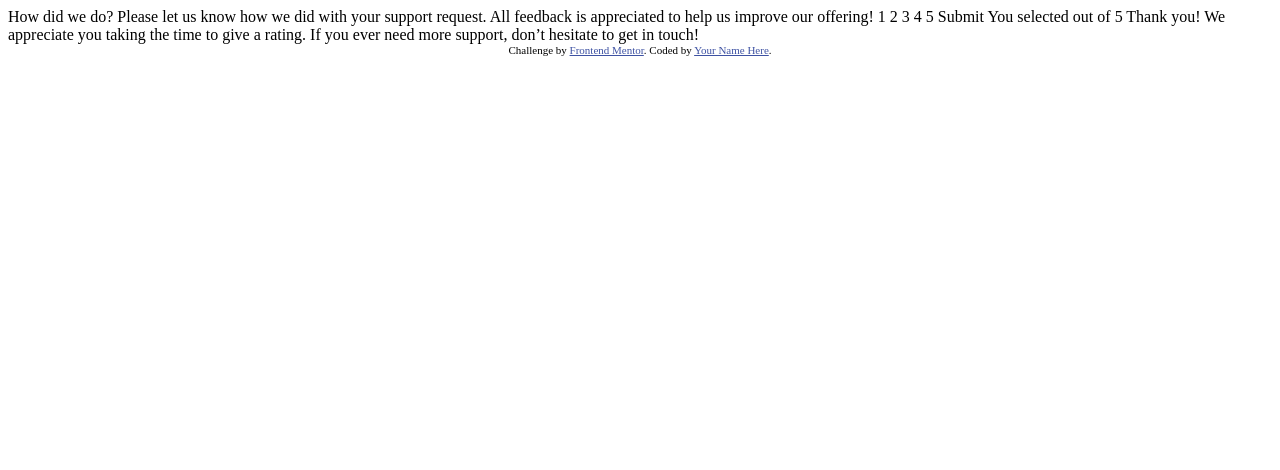
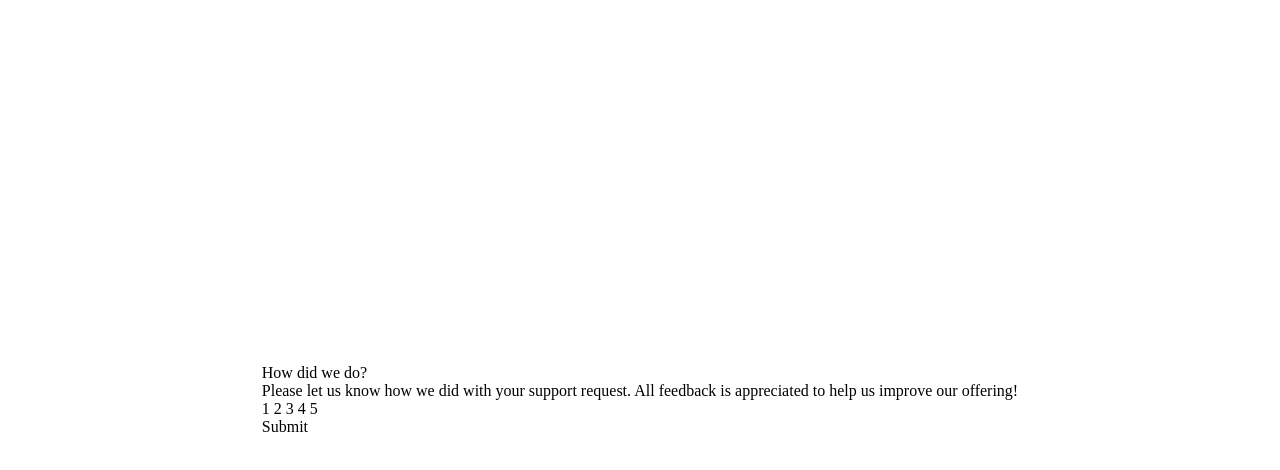
Before and after one commit to alb91/interactive-rating-component-main, a plain HTML site: page index.html in a window 1280 px wide. Drawn offline with Linux system fonts and the light colour scheme.

Commit message:
added html structure

```diff
--- /dev/null
+++ b/design/css/styles.css
@@ -0,0 +1,14 @@
+* {
+  margin: 0;
+  padding: 0;
+}
+
+body {
+  display: flex;
+  justify-content: center;
+  align-items: center;
+  min-height: 100vh;
+}
+
+.main {
+}
--- a/index.html
+++ b/index.html
@@ -1,49 +1,55 @@
 <!DOCTYPE html>
 <html lang="en">
   <head>
-  <meta charset="UTF-8">
-  <meta name="viewport" content="width=device-width, initial-scale=1.0"> <!-- displays site properly based on user's device -->
+    <meta charset="UTF-8" />
+    <meta name="viewport" content="width=device-width, initial-scale=1.0" />
+    <!-- displays site properly based on user's device -->
 
-  <link rel="icon" type="image/png" sizes="32x32" href="./images/favicon-32x32.png">
+    <link
+      rel="icon"
+      type="image/png"
+      sizes="32x32"
+      href="./images/favicon-32x32.png"
+    />
+    <!-- CSS -->
+    <link rel="stylesheet" href="./design/css/styles.css" />
 
     <title>Frontend Mentor | Interactive rating component</title>
-
-  <!-- Feel free to remove these styles or customise in your own stylesheet 👍 -->
-  <style>
-    .attribution { font-size: 11px; text-align: center; }
-    .attribution a { color: hsl(228, 45%, 44%); }
-  </style>
   </head>
   <body>
-
     <!-- Rating state start -->
-
+    <div class="main">
+      <div class="star"></div>
+      <div class="feedback-main">
         How did we do?
-
-  Please let us know how we did with your support request. All feedback is appreciated
-  to help us improve our offering!
-
-  1 2 3 4 5
-
-  Submit
+        <div class="feedback-text">
+          Please let us know how we did with your support request. All feedback
+          is appreciated to help us improve our offering!
+        </div>
+      </div>
+      <div class="rating">1 2 3 4 5</div>
+      <div class="submit">Submit</div>
+    </div>
 
     <!-- Rating state end -->
+    <!-- State change.... might have to redo div, have to take a look into it.  -->
 
     <!-- Thank you state start -->
-
-  You selected <!-- Add rating here --> out of 5
-
+    <!-- <div class="secondary">
+      <div class="card-image"></div>
+      <div class="star-selection">
+        You selected -->
+    <!-- Add rating here -->
+    <!-- out of 5
+      </div>
+      <div class="thank-you">
         Thank you!
-
-  We appreciate you taking the time to give a rating. If you ever need more support,
-  don’t hesitate to get in touch!
-
+        <div class="thank-you-text">
+          We appreciate you taking the time to give a rating. If you ever need
+          more support, don’t hesitate to get in touch!
+        </div>
+      </div>
+    </div> -->
     <!-- Thank you state end -->
-
-
-  <div class="attribution">
-    Challenge by <a href="https://www.frontendmentor.io?ref=challenge" target="_blank">Frontend Mentor</a>.
-    Coded by <a href="#">Your Name Here</a>.
-  </div>
   </body>
 </html>
```
Lines whose indentation alone changed are shown as unchanged.
